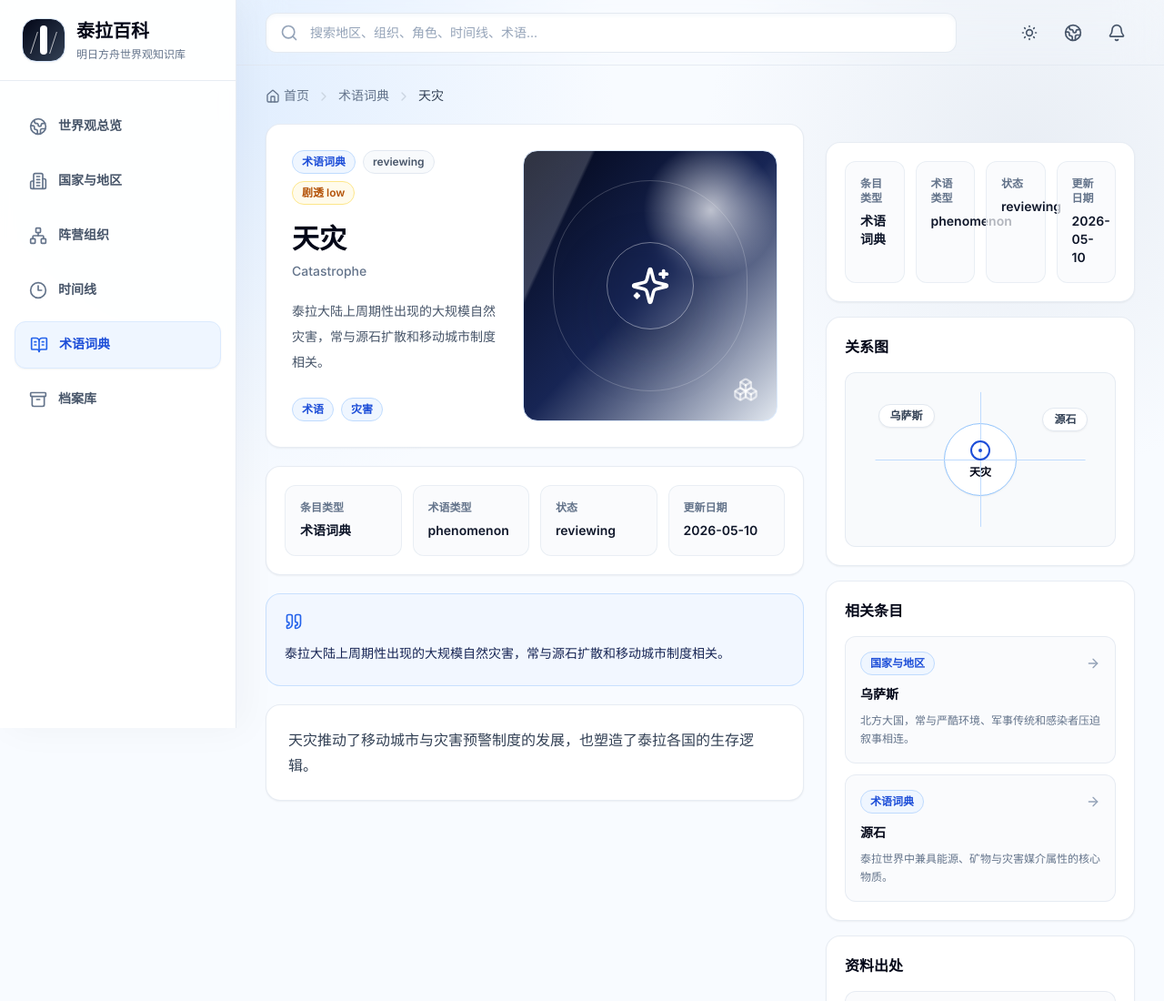
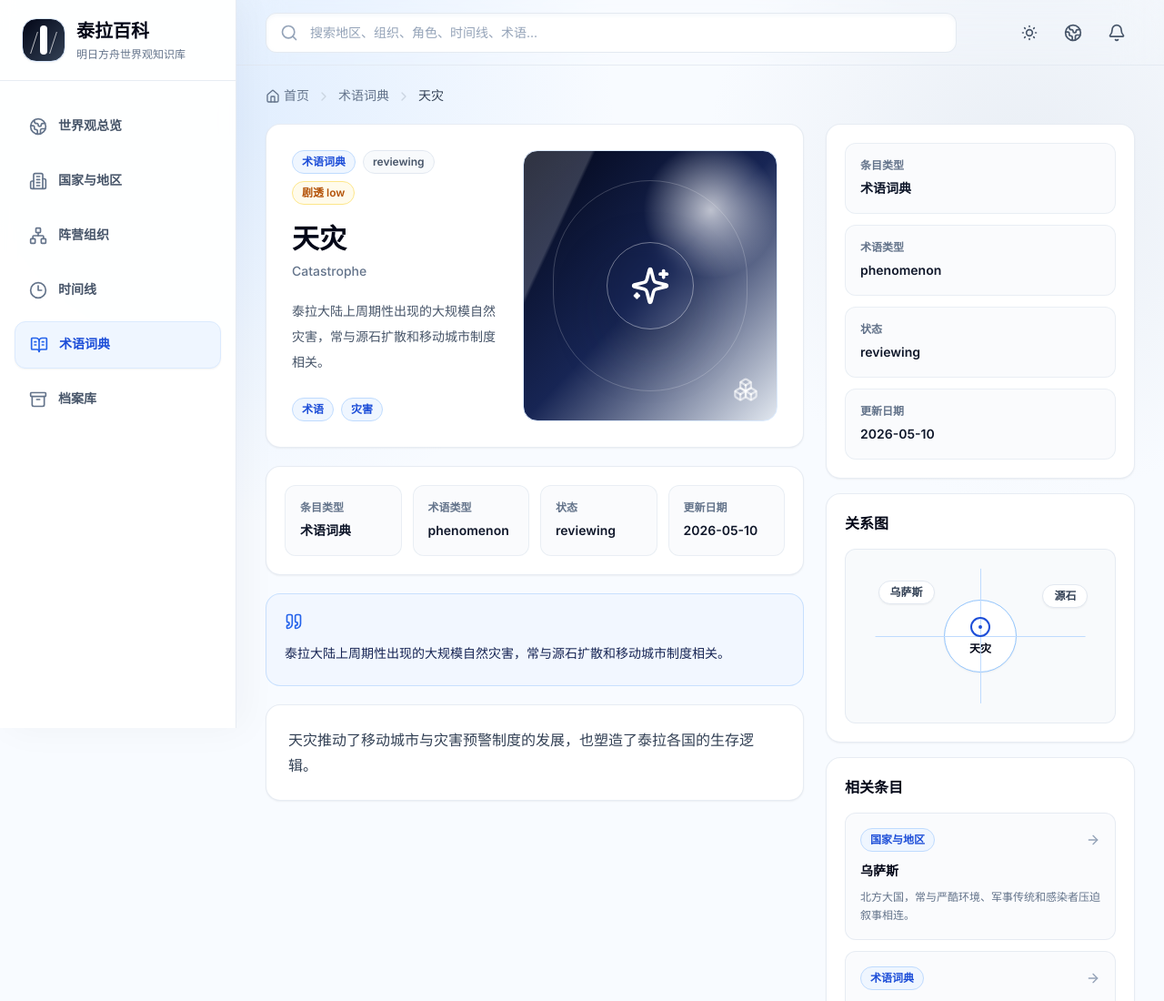
Before and after one commit to banxforce/arknights-worldbook, an Astro site: page /terms/catastrophe in a window 1280 px wide. Shown: the top 1100 px of the page at 91% size. Built offline with nearby package versions, Linux system fonts and the light colour scheme; Astro itself is replaced by a stand-in of ours.

Commit message:
refactor(root):完成Phase5详情页

```diff
--- a/src/components/entry/EntryMetaGrid.tsx
+++ b/src/components/entry/EntryMetaGrid.tsx
@@ -5,9 +5,10 @@ interface MetaItem {
 
 interface EntryMetaGridProps {
   items: MetaItem[];
+  compact?: boolean;
 }
 
-export default function EntryMetaGrid({ items }: EntryMetaGridProps) {
+export default function EntryMetaGrid({ items, compact = false }: EntryMetaGridProps) {
   const visibleItems = items.filter((item) => item.value !== undefined && item.value !== '');
 
   if (visibleItems.length === 0) {
@@ -15,7 +16,12 @@ export default function EntryMetaGrid({ items }: EntryMetaGridProps) {
   }
 
   return (
-    <section className="mt-5 grid gap-3 rounded-2xl border border-slate-200/80 bg-white p-5 shadow-sm sm:grid-cols-2 lg:grid-cols-4">
+    <section
+      className={[
+        compact ? 'grid-cols-1' : 'mt-5 sm:grid-cols-2 lg:grid-cols-4',
+        'grid gap-3 rounded-2xl border border-slate-200/80 bg-white p-5 shadow-sm',
+      ].join(' ')}
+    >
       {visibleItems.map((item) => (
         <div key={item.label} className="rounded-xl border border-slate-200/70 bg-slate-50/70 p-4">
           <dt className="text-xs font-semibold text-slate-500">{item.label}</dt>
--- a/src/components/entry/EntryRightRail.tsx
+++ b/src/components/entry/EntryRightRail.tsx
@@ -19,7 +19,7 @@ interface EntryRightRailProps {
 export default function EntryRightRail({ title, meta, related, sources }: EntryRightRailProps) {
   return (
     <div className="space-y-4">
-      <EntryMetaGrid items={meta} />
+      <EntryMetaGrid items={meta} compact />
       <MiniRelationGraph title={title} related={related} />
       <RelatedEntries entries={related.slice(0, 4)} compact />
       <SourceList sources={sources} />
```
Also changed, not shown: 1 other file.
